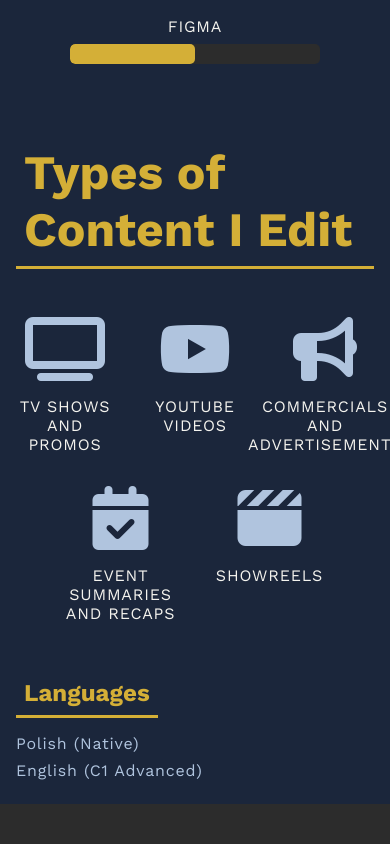
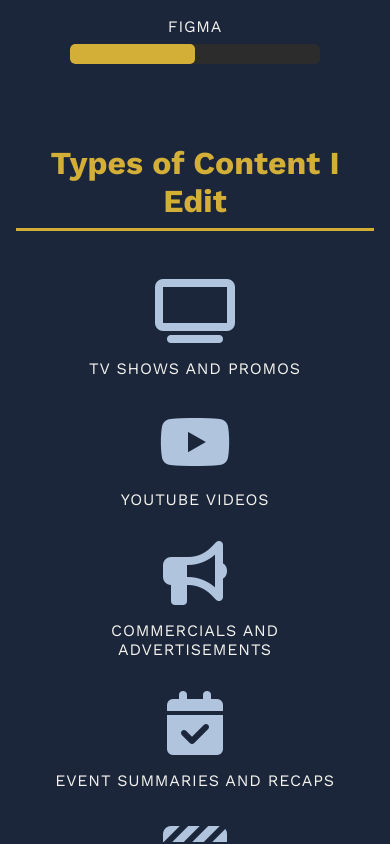
Before and after one commit to afra50/Pokorski-Bartek, a React (Create React App) app: page /about in a window 390 px wide. Shown: the part 2120-2964 px from the top of the page. Built offline with nearby package versions, Linux system fonts and the light colour scheme.

Commit message:
content types in about - tablets&phones

```diff
--- a/src/styles/pages/AboutPage.scss
+++ b/src/styles/pages/AboutPage.scss
@@ -289,6 +289,32 @@
                 }
             }
         }
+
+        .content-types-section {
+            h2 {
+                font-size: 2.5rem;
+                justify-self: center;
+            }
+
+            .content-grid {
+                gap: 2rem;
+
+                .content-item {
+                    flex: 1 1 calc(50% - 1rem);
+                    max-width: 45%;
+                    min-width: 40%;
+                    text-align: center;
+
+                    i {
+                        font-size: 3.5rem;
+                    }
+
+                    span {
+                        font-size: 0.9rem;
+                    }
+                }
+            }
+        }
     }
 }
 
@@ -327,5 +353,32 @@
                 }
             }
         }
+
+        .content-types-section {
+            h2 {
+                font-size: 2rem;
+                text-align: center;
+            }
+
+            .content-grid {
+                flex-direction: column;
+                align-items: center;
+                gap: 2rem;
+
+                .content-item {
+                    flex: 1 1 100%;
+                    max-width: 90%;
+                    min-width: unset;
+
+                    i {
+                        font-size: 4rem;
+                    }
+
+                    span {
+                        font-size: 1rem;
+                    }
+                }
+            }
+        }
     }
 }
```
Also changed, not shown: 6 other files (tests, documents, lock files or other folders).
